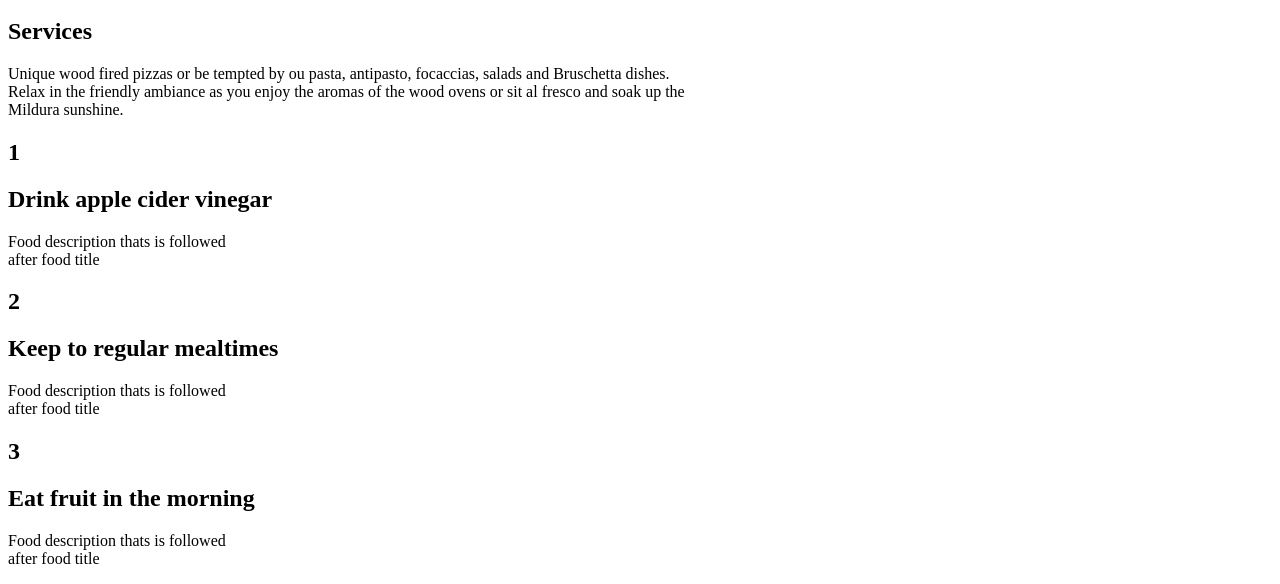
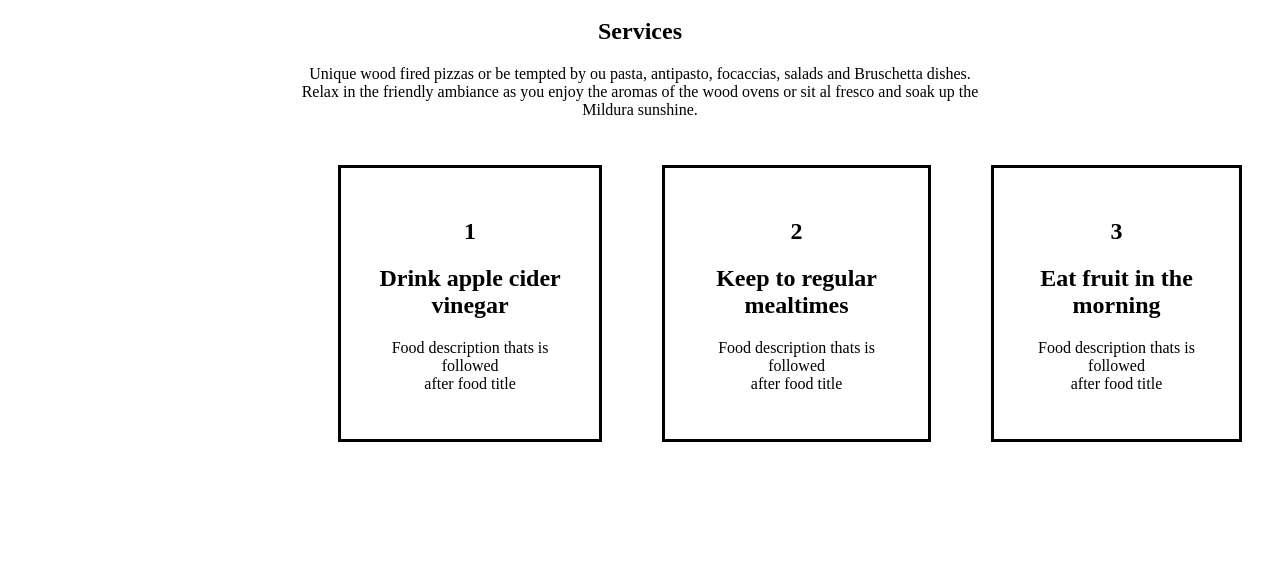
Before and after one commit to isaacwach/letuce-eat, a plain HTML site: page index.html in a window 1280 px wide. Shown: the part 810-1394 px from the top of the page. After the commit the page ends 1290 px from the top, so only its background shows below. Drawn offline with Linux system fonts and the light colour scheme.

Commit message:
add borders and margin to the column boxes in services section

```diff
--- a/styles.css
+++ b/styles.css
@@ -70,3 +70,18 @@
     border: none;
     margin-top: 50px;
 }
+
+/* services section  */
+.services-para {
+    text-align: center;
+}
+.column {
+    display: flex;
+    margin-left: 300px;
+}
+.one, .two, .three {
+    margin: 30px;
+    padding: 30px;
+    border: solid black;
+    text-align: center;
+}
```
